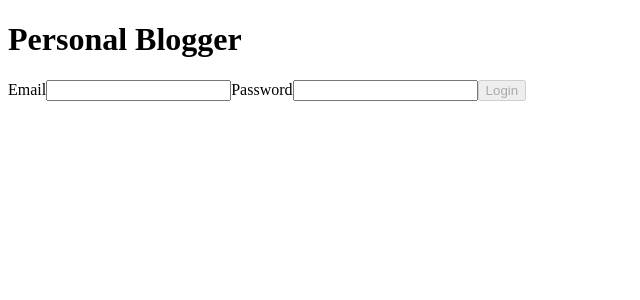
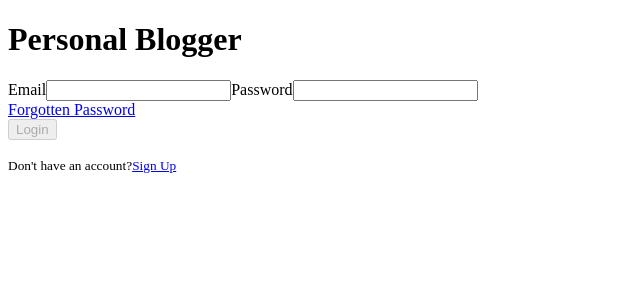
Before and after one commit to timdereaper1/blogger, a Next.js app: page /auth/signin in a window 1280 px wide. Shown: the top 300 px of the page, without its empty margins (0-640 px from the left). Built offline with nearby package versions, Linux system fonts and the light colour scheme.

Commit message:
feat: add link to either login or sign up

```diff
--- a/src/modules/authentication/web/ui/Login.tsx
+++ b/src/modules/authentication/web/ui/Login.tsx
@@ -1,3 +1,4 @@
+import Link from 'next/link';
 import { useRouter } from 'next/router';
 import { useForm } from 'src/base/web/hooks/useForm';
 import Notification from 'src/base/web/ui/Notification';
@@ -43,10 +44,10 @@ export default function Login() {
 						required
 						onBlur={form.handleBlur}
 					/>
+					{form.getFieldError('email') ? (
+						<small data-testid="error-helper">{form.getFieldError('email')}</small>
+					) : null}
 				</label>
-				{form.getFieldError('email') ? (
-					<small data-testid="error-helper">{form.getFieldError('email')}</small>
-				) : null}
 				<label htmlFor="password">
 					Password
 					<input
@@ -58,15 +59,28 @@ export default function Login() {
 						value={form.values.password}
 						onChange={form.handleChange}
 					/>
+					{form.getFieldError('password') ? (
+						<small data-testid="error-helper">{form.getFieldError('password')}</small>
+					) : null}
 				</label>
-				{form.getFieldError('password') ? (
-					<small data-testid="error-helper">{form.getFieldError('password')}</small>
-				) : null}
+				<div>
+					<Link href="/auth/forgotten-password">
+						<a>Forgotten Password</a>
+					</Link>
+				</div>
 				<button disabled={!(form.dirty && form.isValid)} type="submit">
 					Login
 				</button>
-				{form.isSubmitting ? <i data-testid="loading">loading</i> : null}
+				{form.isSubmitting ? <span role="progressbar">loading</span> : null}
 			</form>
+			<p>
+				<small>
+					Don't have an account?
+					<Link href="/auth/signup">
+						<a>Sign Up</a>
+					</Link>
+				</small>
+			</p>
 			<Notification />
 		</main>
 	);
```
Also changed, not shown: src/modules/authentication/web/ui/SignUp.tsx (+12 -4 lines), 2 other files (tests, documents, lock files or other folders).
